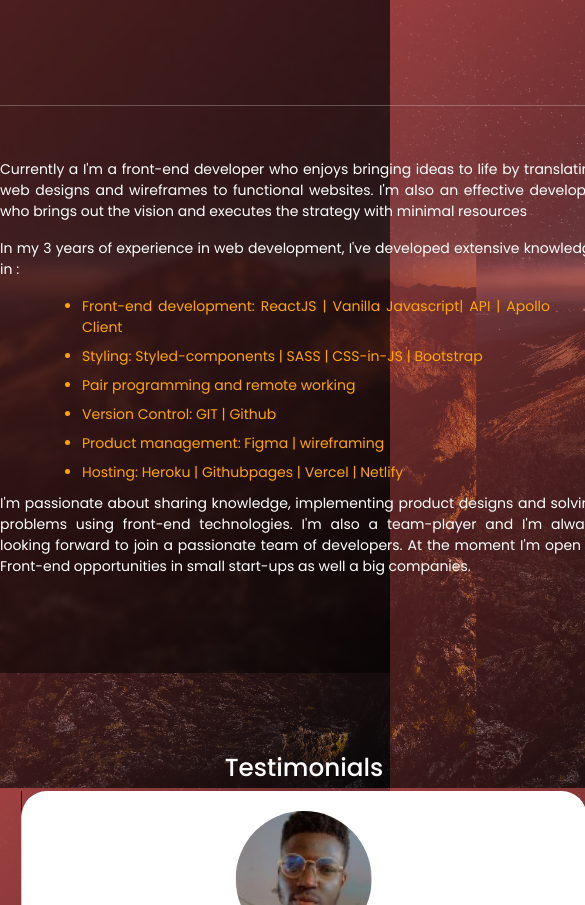
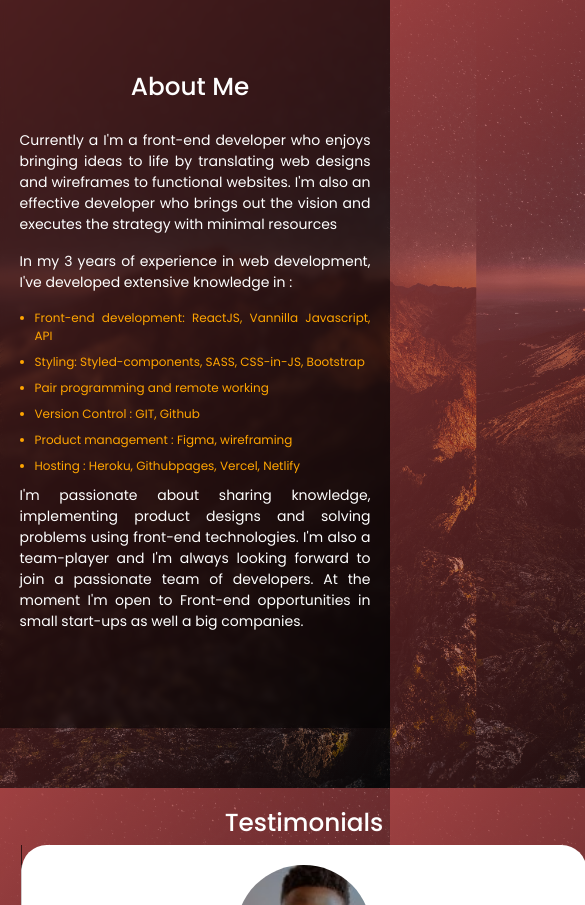
Before and after one commit to daudi13/daudi, a React (Create React App) app: page / in a window 390 px wide. Shown: the part 900-1805 px from the top of the page, 585 px wide, since content can reach past the window. Built offline with nearby package versions, Linux system fonts and the light colour scheme.

Commit message:
Add media query to about section

```diff
--- a/src/components/Routes/Homepage/Homepage.css
+++ b/src/components/Routes/Homepage/Homepage.css
@@ -183,4 +183,25 @@ body {
   .social-icon {
     font-size: 35px !important;
   }
+
+  .desc {
+    width: 90%;
+  }
+
+  .line {
+    display: none;
+  }
+
+  .list {
+    width: 100%;
+    padding-left: 15px;
+  }
+
+  .list > li {
+    font-size: 12px;
+  }
+
+  .pix {
+    display: none;
+  }
 }
--- a/src/components/Routes/Homepage/Homepage.js
+++ b/src/components/Routes/Homepage/Homepage.js
@@ -50,12 +50,12 @@ function Homepage() {
           In my 3 years of experience in web development, I've developed extensive knowledge in :
         </p>
         <ul className="list">
-          <li> Front-end development: ReactJS | Vanilla Javascript| API | Apollo Client</li>
-          <li>Styling: Styled-components | SASS | CSS-in-JS | Bootstrap </li>
+          <li> Front-end development: ReactJS, Vannilla Javascript, API</li>
+          <li>Styling: Styled-components, SASS, CSS-in-JS, Bootstrap </li>
           <li>Pair programming and remote working</li>
-          <li>Version Control: GIT | Github</li>
-          <li>Product management: Figma | wireframing</li>
-          <li>Hosting: Heroku | Githubpages | Vercel | Netlify </li>
+          <li>Version Control : GIT, Github</li>
+          <li>Product management : Figma, wireframing</li>
+          <li>Hosting : Heroku, Githubpages, Vercel, Netlify </li>
         </ul>
         <p className="belief">
           I'm passionate about sharing knowledge, implementing product designs and solving problems using front-end technologies. I'm also a team-player and I'm always looking forward to join a passionate team of developers. At the moment I'm open to Front-end opportunities in small start-ups as well a big companies.
```
